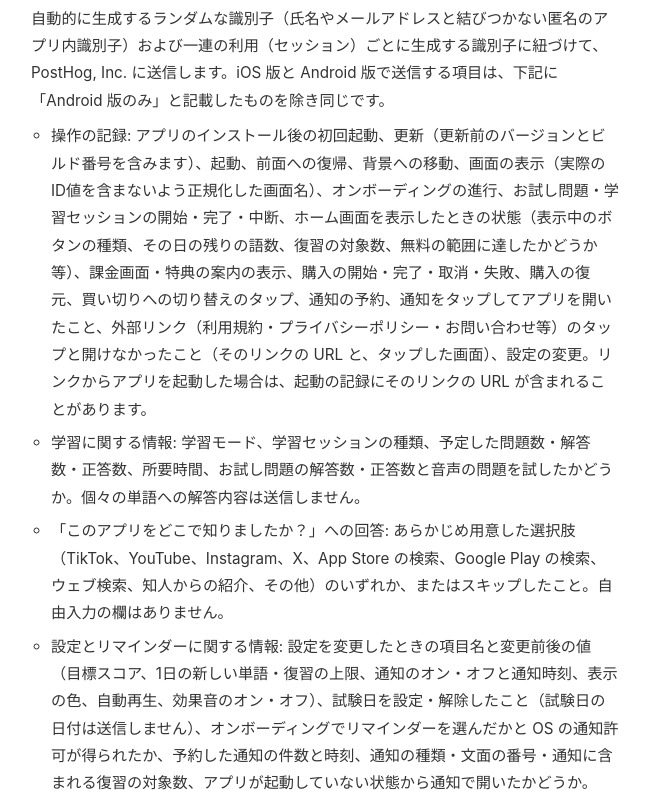
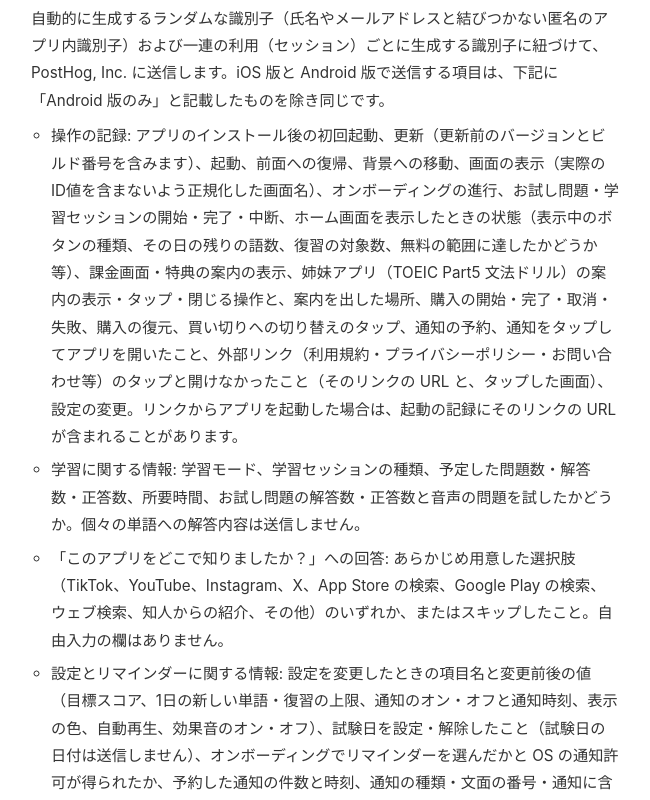
Before and after one commit to speeed131/toeic-vocab-pages, a plain HTML site: page index.html in a window 1280 px wide. Shown: the part 1647-2447 px from the top of the page, without its empty margins (325-975 px from the left). Drawn offline with Linux system fonts and the light colour scheme.

Commit message:
docs(privacy): 姉妹アプリの案内の記録と、端末の中のインストールの確認を書き足す（公開は 1.0.13 の公開日・改定日はその日に直す） — toeic-vocab-training#563 #562
Co-Authored-By: Claude Opus 5.5 <noreply@anthropic.com>

```diff
--- a/index.html
+++ b/index.html
@@ -124,7 +124,7 @@
                     <strong>利用状況・行動データ（PostHog, Inc. / 米国）</strong><br>
                     配信版（本番ビルド）を実機で利用した場合に、以下の情報を、本アプリが端末内で自動的に生成するランダムな識別子（氏名やメールアドレスと結びつかない匿名のアプリ内識別子）および一連の利用（セッション）ごとに生成する識別子に紐づけて、PostHog, Inc. に送信します。iOS 版と Android 版で送信する項目は、下記に「Android 版のみ」と記載したものを除き同じです。
                     <ul>
-                        <li>操作の記録: アプリのインストール後の初回起動、更新（更新前のバージョンとビルド番号を含みます）、起動、前面への復帰、背景への移動、画面の表示（実際のID値を含まないよう正規化した画面名）、オンボーディングの進行、お試し問題・学習セッションの開始・完了・中断、ホーム画面を表示したときの状態（表示中のボタンの種類、その日の残りの語数、復習の対象数、無料の範囲に達したかどうか等）、課金画面・特典の案内の表示、購入の開始・完了・取消・失敗、購入の復元、買い切りへの切り替えのタップ、通知の予約、通知をタップしてアプリを開いたこと、外部リンク（利用規約・プライバシーポリシー・お問い合わせ等）のタップと開けなかったこと（そのリンクの URL と、タップした画面）、設定の変更。リンクからアプリを起動した場合は、起動の記録にそのリンクの URL が含まれることがあります。</li>
+                        <li>操作の記録: アプリのインストール後の初回起動、更新（更新前のバージョンとビルド番号を含みます）、起動、前面への復帰、背景への移動、画面の表示（実際のID値を含まないよう正規化した画面名）、オンボーディングの進行、お試し問題・学習セッションの開始・完了・中断、ホーム画面を表示したときの状態（表示中のボタンの種類、その日の残りの語数、復習の対象数、無料の範囲に達したかどうか等）、課金画面・特典の案内の表示、姉妹アプリ（TOEIC Part5 文法ドリル）の案内の表示・タップ・閉じる操作と、案内を出した場所、購入の開始・完了・取消・失敗、購入の復元、買い切りへの切り替えのタップ、通知の予約、通知をタップしてアプリを開いたこと、外部リンク（利用規約・プライバシーポリシー・お問い合わせ等）のタップと開けなかったこと（そのリンクの URL と、タップした画面）、設定の変更。リンクからアプリを起動した場合は、起動の記録にそのリンクの URL が含まれることがあります。</li>
                         <li>学習に関する情報: 学習モード、学習セッションの種類、予定した問題数・解答数・正答数、所要時間、お試し問題の解答数・正答数と音声の問題を試したかどうか。個々の単語への解答内容は送信しません。</li>
                         <li>「このアプリをどこで知りましたか？」への回答: あらかじめ用意した選択肢（TikTok、YouTube、Instagram、X、App Store の検索、Google Play の検索、ウェブ検索、知人からの紹介、その他）のいずれか、またはスキップしたこと。自由入力の欄はありません。</li>
                         <li>設定とリマインダーに関する情報: 設定を変更したときの項目名と変更前後の値（目標スコア、1日の新しい単語・復習の上限、通知のオン・オフと通知時刻、表示の色、自動再生、効果音のオン・オフ）、試験日を設定・解除したこと（試験日の日付は送信しません）、オンボーディングでリマインダーを選んだかと OS の通知許可が得られたか、予約した通知の件数と時刻、通知の種類・文面の番号・通知に含まれる復習の対象数、アプリが起動していない状態から通知で開いたかどうか。</li>
@@ -135,6 +135,7 @@
                         <li>通信に伴う情報: 送信時の IP アドレスは、通信のために PostHog, Inc. により処理され、送信した記録とともに保存される場合があります。本アプリは、PostHog が IP アドレスから国・地域等を推定する機能（GeoIP）を無効化しています。</li>
                     </ul>
                     <p>「このアプリをどこで知りましたか？」への回答は、ランダムな識別子ごとの分析プロフィールにも記録し、流入元ごとの利用傾向の分析に使用します。また、RevenueCat, Inc. のサーバーから PostHog, Inc. へ、購入に関するイベント（購入、購読の開始・更新・解約・失効、課金の問題、返金等）とその項目（RevenueCat が付ける匿名の識別子、取引識別子、商品ID、金額・通貨、購入・有効期限の日時、購読状態等）が送信される場合があります。これらのイベントは、本アプリのランダムな識別子とは別の識別子に紐づきます。これらのイベントに RevenueCat のサーバーの所在地に基づく地域情報が付く場合がありますが、利用者の所在地を表すものではありません。</p>
+                    <p>本アプリは、姉妹アプリの案内を出すかを決めるため、その姉妹アプリが端末に入っているかを端末の中で確かめます。入っているかどうかそのものは送信しません。ホームと学習の結果の画面の案内は、姉妹アプリが入っていないときだけ表示するため、その表示の記録から、その時点で姉妹アプリが入っていなかったことが分かります。</p>
                 </li>
                 <li>
                     <strong>課金・購入状態（Apple Inc. / Google LLC / RevenueCat, Inc.）</strong><br>
```
